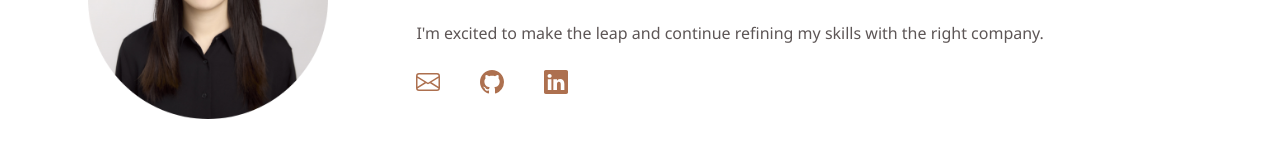
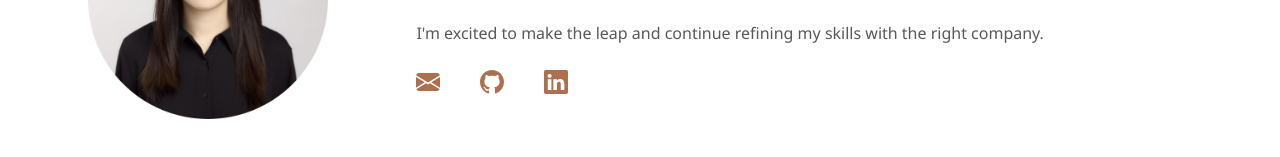
Before and after one commit to YourNeptune/personal-website, a React (Create React App) app: page / in a window 1280 px wide. Shown: the part 1009-1166 px from the top of the page. Built offline with nearby package versions, Linux system fonts and the light colour scheme.

Commit message:
change icon

```diff
--- a/src/pages/AboutMe.js
+++ b/src/pages/AboutMe.js
@@ -1,6 +1,6 @@
 import React from "react";
 import me from "../img/me.png";
-import { BsGithub, BsEnvelope, BsLinkedin } from "react-icons/bs";
+import { BsGithub, BsEnvelopeFill, BsLinkedin } from "react-icons/bs";
 
 const AboutMe = () => {
   return (
@@ -26,7 +26,7 @@ const AboutMe = () => {
         </p>
         <section className="AboutMe__contactInfo flex">
           <div className="AboutMe__link">
-            <BsEnvelope />
+            <BsEnvelopeFill />
           </div>
           <div className="AboutMe__link">
             <BsGithub />
```
